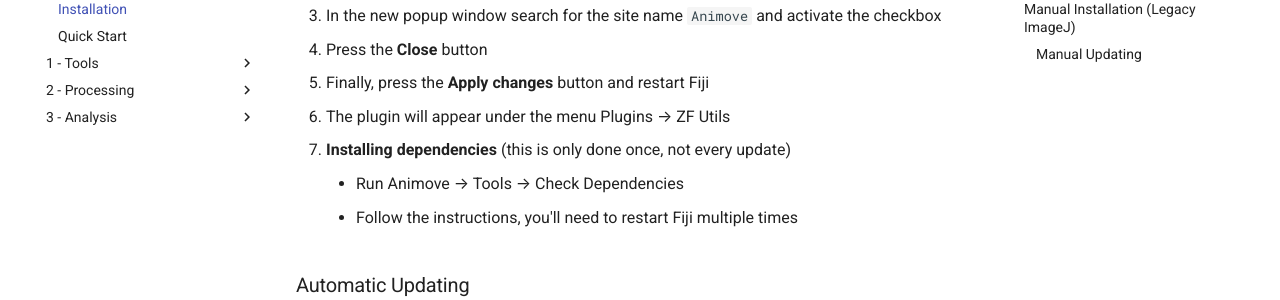
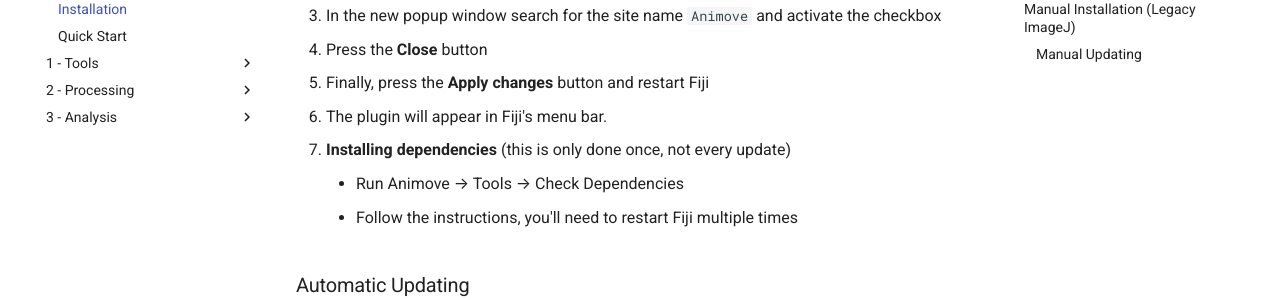
Before and after one commit to labmus-ufrj/Animove, an MkDocs documentation site: the page built from docs/docs/guide/installation.md, in a window 1280 px wide and 900 px high, scrolled down 326 px. Shown: the part 153-453 px from the top of the window. Built offline with MkDocs 1.6.1 and Material for MkDocs 9.7.7, drawn with Linux system fonts in a browser that asks for light colours; comment, search, counter and statistics services are not loaded.

Commit message:
docs changes

```diff
--- a/docs/docs/guide/installation.md
+++ b/docs/docs/guide/installation.md
@@ -10,7 +10,7 @@
 3. In the new popup window search for the site name `Animove` and activate the checkbox
 4. Press the **Close** button
 5. Finally, press the **Apply changes** button and restart Fiji
-6. The plugin will appear under the menu Plugins → ZF Utils
+6. The plugin will appear in Fiji's menu bar.
 7. **Installing dependencies** (this is only done once, not every update)
     - Run Animove → Tools → Check Dependencies
     - Follow the instructions, you'll need to restart Fiji multiple times
--- a/docs/mkdocs.yml
+++ b/docs/mkdocs.yml
@@ -17,6 +17,8 @@
     - navigation.tracking
     - search.suggest
     - search.highlight
+
+#todo: change this link
 site_url: https://animove-docs.vercel.app/
 
 nav:
```
Also changed, not shown: README.md.
